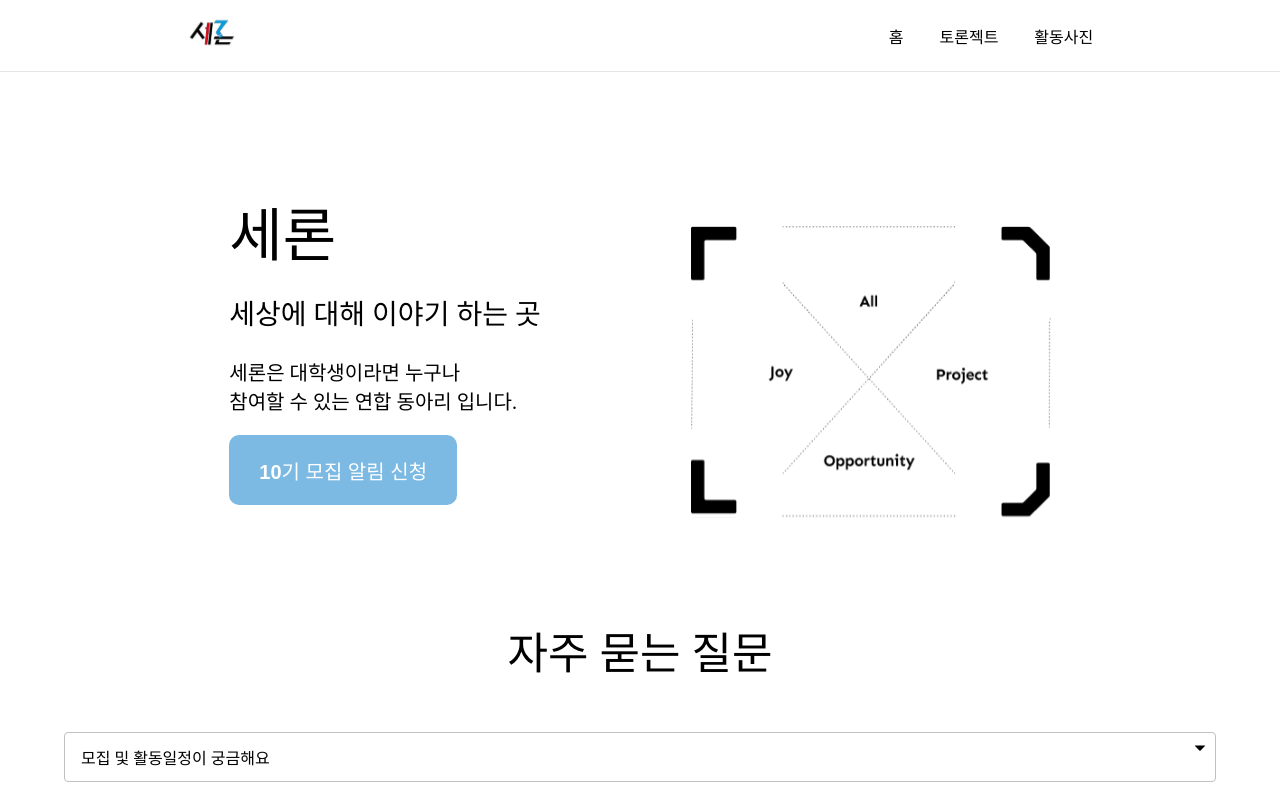
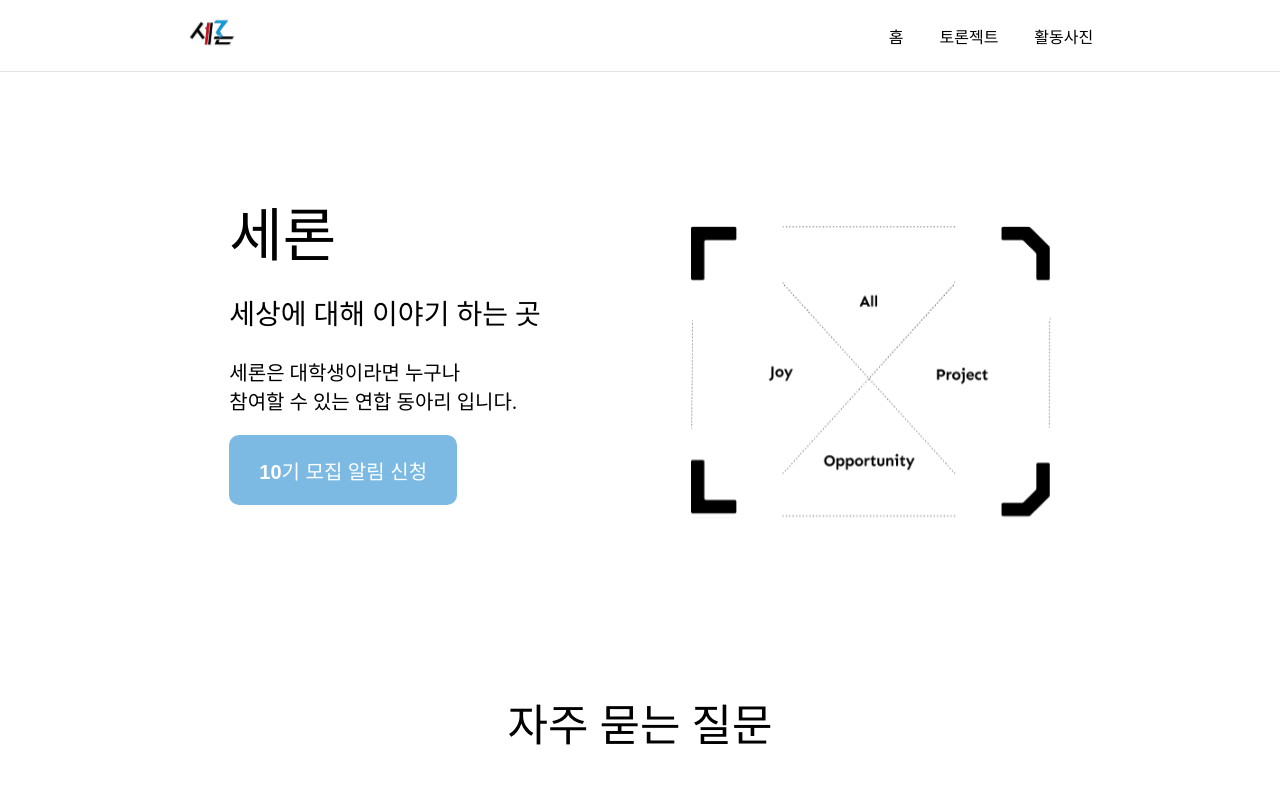
Before and after one commit to Team-Seron/Seron_Web, a React (Vite) app: page / in a window 1280 px wide. Shown: the top 796 px of the page. Built offline with nearby package versions, Linux system fonts and the light colour scheme.

Commit message:
Feat: FAQ css 수정

```diff
--- a/src/components/Body/Accordion.tsx
+++ b/src/components/Body/Accordion.tsx
@@ -23,7 +23,7 @@ function Accordion({ title, content }: Props) {
         parentRef.current.style.height = "0";
         parentRef.current.style.background = "white";
       } else {
-        parentRef.current.style.height = `${childRef.current.clientHeight}px`;
+        parentRef.current.style.height = `${childRef.current.clientHeight}px `;
         parentRef.current.style.background = "lightgray";
       }
       setIsCollapse(!isCollapse);
@@ -39,11 +39,11 @@ function Accordion({ title, content }: Props) {
     <>
       <Container>
         <Header onClick={handleButtonClick}>
-          {title}
+          Q : {title}
           <Button>{buttonText}</Button>
         </Header>
         <ContentsWrapper ref={parentRef}>
-          <Contents ref={childRef}>{content}</Contents>
+          <Contents ref={childRef}> A : {content}</Contents>
         </ContentsWrapper>
       </Container>
     </>
@@ -57,12 +57,12 @@ const Container = styled.div`
   justify-content: center;
   border-radius: 4px;
   border: 1px solid silver;
+  font-size: 20px;
   min-width: 300px;
-  width: 90vw;
+  width: 60vw;
   margin: 0 0 16px 0;
-  padding: 8px;
   &:hover {
-    transform: translateY(-5px);
+    transform: translateY(-3px);
     transition: transform 0s ease;
   }
 `;
@@ -71,6 +71,7 @@ const Header = styled.div`
   display: flex;
   align-items: center;
   cursor: pointer;
+  padding: 10px;
 
   height: 32px;
   margin: 0 32px 0 8px;
@@ -92,7 +93,7 @@ const ContentsWrapper = styled.div`
 `;
 
 const Contents = styled.div`
-  padding: 0.1px;
+  padding: 10px;
 `;
 
 export default Accordion;
```
